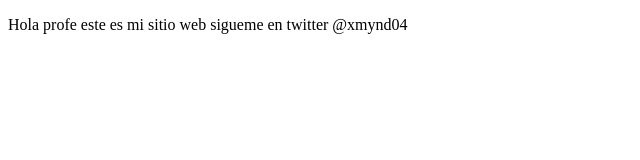
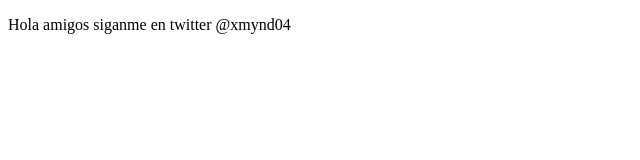
Before and after one commit to xMynd/proyectoDemoCursoPrework, a plain HTML site: page index.html in a window 1280 px wide. Shown: the whole page, without its empty margins (0-640 px from the left). Drawn offline with Linux system fonts and the light colour scheme.

Commit message:
cambios agregamos twitter

```diff
--- a/index.html
+++ b/index.html
@@ -7,6 +7,6 @@
     <title>Hola</title>
 </head>
 <body>
-    <p>Hola profe este es mi sitio web sigueme en twitter @xmynd04 </p>
+    <p>Hola amigos siganme en twitter @xmynd04</p>
 </body>
 </html>
```
